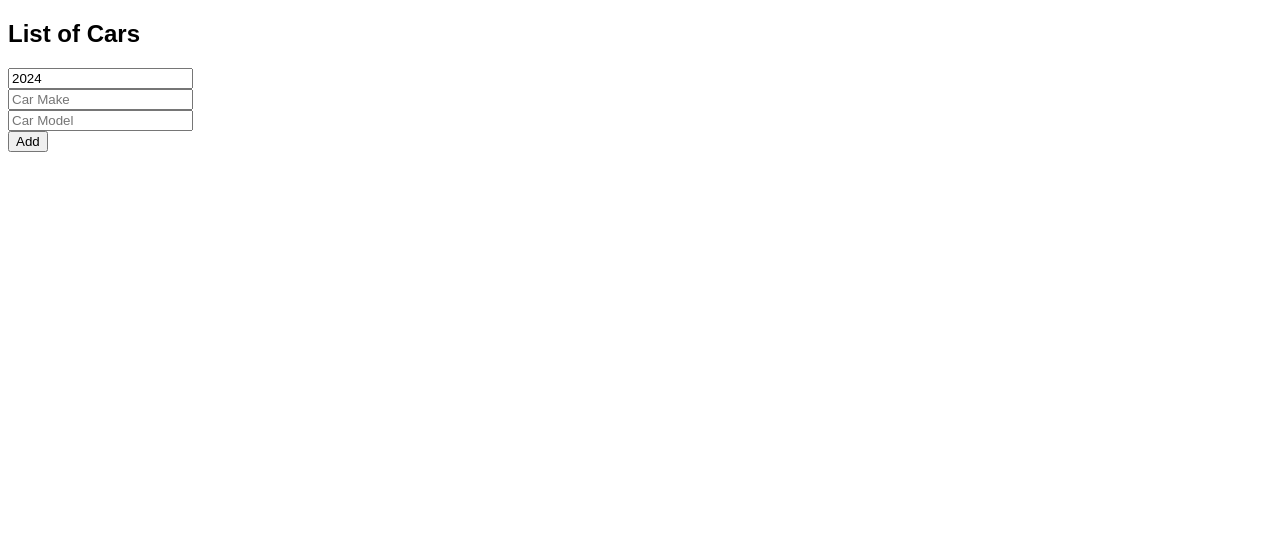
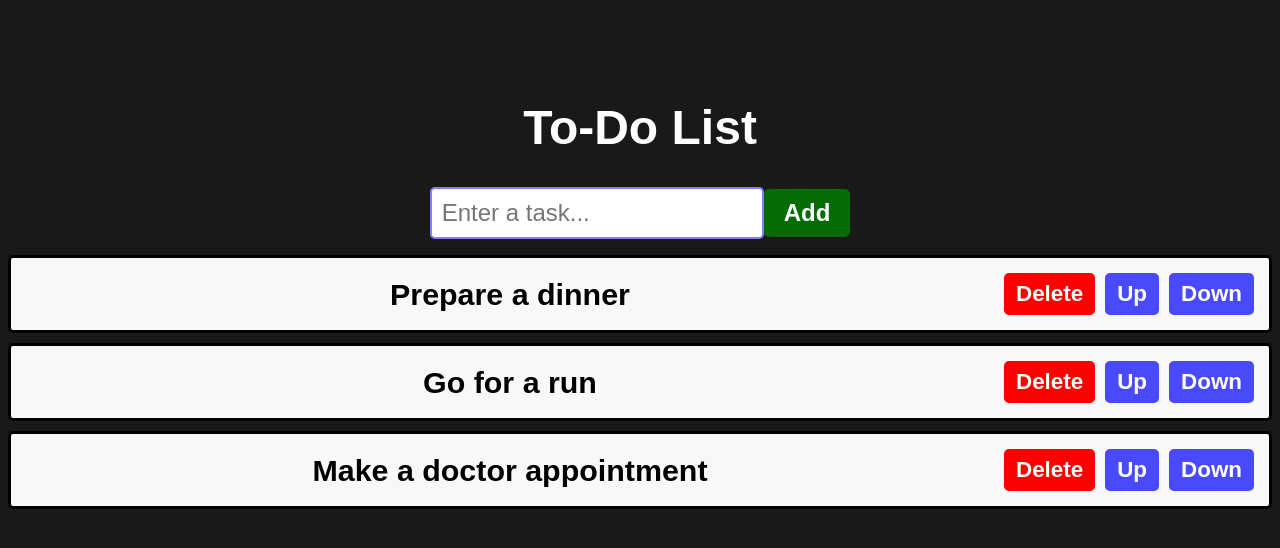
Before and after one commit to Darekor/my-react-app, a React (Vite) app: page / in a window 1280 px wide. Shown: the top 548 px of the page. Built offline with nearby package versions, Linux system fonts and the light colour scheme.

Commit message:
Add "To-Do List"

```diff
--- a/src/App.jsx
+++ b/src/App.jsx
@@ -1,9 +1,9 @@
-import CarList from "./CarList"
+import ToDoList from "./ToDoList"
 
 function App() {
   return(
     <>
-    <CarList></CarList>
+    <ToDoList></ToDoList>
     </>
   )
 
--- /dev/null
+++ b/src/ToDoList.jsx
@@ -0,0 +1,59 @@
+import React, {useState} from "react"
+
+function ToDoList(){
+
+    const [tasks, setTasks] = useState(["Prepare a dinner", "Go for a run", "Make a doctor appointment"]);
+    const [currentTask, setTask] = useState("");
+
+    function handleAddTask(){
+        if(currentTask.trim()!=="")
+        {
+            setTasks(t=>[...t, currentTask]);
+            setTask("");
+        }
+    }
+
+    function handleRemoveTask(index){
+        setTasks(t=>t.filter((_,i)=>i!==index))
+    }
+
+    function handleMoveTaskUp(index){
+        if (index>0){
+            const uTasks = [...tasks];
+            [uTasks[index],uTasks[index-1]] = [uTasks[index-1],uTasks[index]];
+            setTasks(uTasks);
+        }
+    }
+
+    function handleMoveTaskDown(index){
+        if (index<tasks.length-1){
+                const uTasks = [...tasks];
+                [uTasks[index],uTasks[index+1]] = [uTasks[index+1],uTasks[index]]
+                setTasks(uTasks);
+            }
+    }
+
+    function handleChangeTask(event){
+        setTask(t=>event.target.value);
+    }
+
+    return(
+        <div className="task-container">
+            <h1 className="task-header">To-Do List</h1>
+            <input type="text" id="input-field" onChange={handleChangeTask} value={currentTask} placeholder="Enter a task..."/>
+            <button className="add-button" onClick={handleAddTask}>Add</button>
+            <ul className="task-list">
+                {tasks.map((task,index)=>
+                    <li key={index} className="task-item">
+                        <span className="task-text">{task}</span>
+                        <button className="delete-button" onClick={() => handleRemoveTask(index)}>Delete</button>
+                        <button className="move-button" onClick={()=> handleMoveTaskUp(index)}>Up</button>
+                        <button className="move-button" onClick={()=> handleMoveTaskDown(index)}>Down</button>
+                    </li>
+                )}
+            </ul>
+        </div>
+    )
+}
+
+export default ToDoList
--- a/src/index.css
+++ b/src/index.css
@@ -1,6 +1,6 @@
 body{
   font-family: Arial, Helvetica, sans-serif;
-
+  background-color: rgba(0, 0, 0, 0.90)
 }
 
 .card{
@@ -90,3 +90,73 @@ body{
 {
   margin-top: 15px;
 }
+
+.task-container{
+  text-align: center;
+  margin-top: 100px;
+}
+
+.task-container .task-header{
+  font-size: 3rem;
+  color: white;
+}
+
+.task-container button{
+  font-size: 1.5rem;
+  font-weight: bold;
+  color: white;
+  border: none;
+  border-radius: 5px;
+  cursor: pointer;
+  transition: background-color 0.5 ease;
+  padding: 10px 20px;
+}
+
+.task-container .add-button{
+  background-color: rgba(0, 128, 0, 0.8);
+}
+
+.task-container .add-button:hover{
+  background-color: rgba(0, 128, 0, 0.9);
+}
+
+.task-container .delete-button{
+  background-color: red;
+}
+
+.task-container .move-button{
+  background-color: rgba(0, 0, 255, 0.7);
+}
+
+.task-container #input-field{
+  font-size: 1.5rem;
+  padding: 10px;
+  border: 2px solid rgba(0, 0, 255, 0.5);
+  border-radius: 5px;
+}
+
+.task-container ul{
+  padding: 0;
+}
+
+.task-container li{
+  font-size: 1.9rem;
+  font-weight: bold;
+  padding: 15px;
+  background-color: rgba(255, 255, 255, 0.97);
+  margin-bottom: 10px;
+  border: solid 3px black;
+  border-radius: 5px;
+  display: flex;
+  align-items: center;
+}
+
+.task-container li .task-text{
+  flex: 1;
+}
+
+.task-container li button{
+  padding: 8px 12px;
+  font-size: 1.4rem;
+  margin-left: 10px;
+}
```
